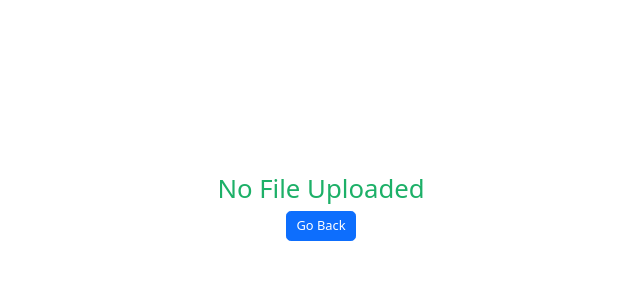
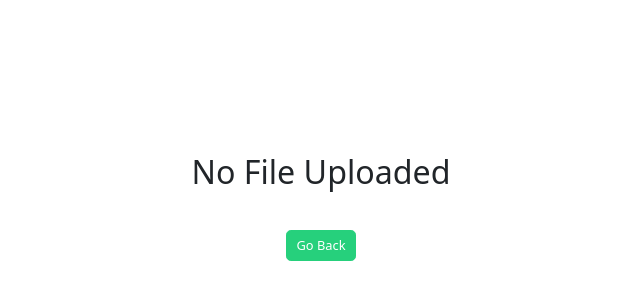
Before and after one commit to Ecorralesz/CSVJumioConverter, a React (Vite) app: page /results in a window 1280 px wide. Shown: the part 212-512 px from the top of the page, without its empty margins (319-959 px from the left). Built offline with nearby package versions, Linux system fonts and the light colour scheme.

Commit message:
fixed the table width

```diff
--- a/src/Components/ResultTable.tsx
+++ b/src/Components/ResultTable.tsx
@@ -147,7 +147,7 @@ const ResultsTable: React.FC<ResultsTableProps> = ({ file }) => {
             </div>
           </div>
 
-          <Table striped bordered hover responsive style={{ width: "auto", tableLayout: "fixed" }}>
+          <Table striped bordered hover responsive style={{ width: "100%", tableLayout: "fixed" }}>
             <thead>
               <tr>
                 {columns.map((col, idx) => (
--- a/src/Pages/Results.tsx
+++ b/src/Pages/Results.tsx
@@ -10,8 +10,8 @@ const Results: React.FC = () => {
   if (!file) {
     return (
       <Container className="text-center mt-5">
-        <h2>No File Uploaded</h2>
-        <Button onClick={() => navigate('/')} variant="primary">
+        <h1 className='mb-5'>No File Uploaded</h1>
+        <Button onClick={() => navigate('/')} className='jumio-button'>
           Go Back
         </Button>
       </Container>
```
